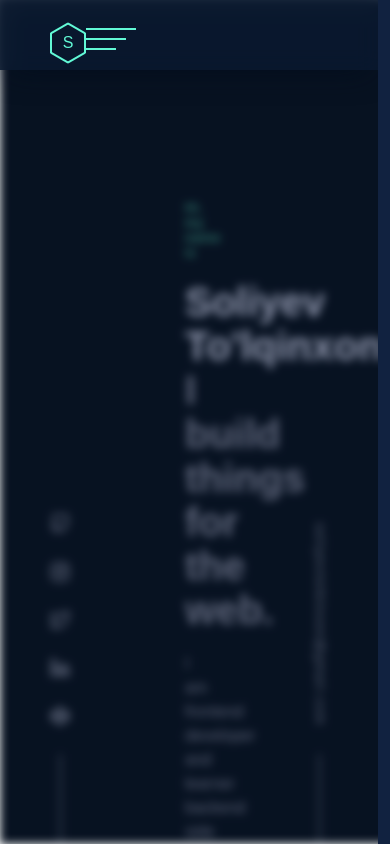
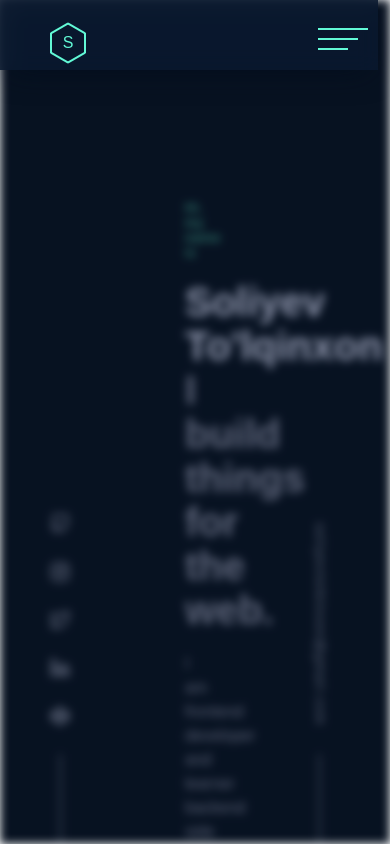
Before and after one commit to Tolkinxon/my-partfolio, a Next.js app: page / in a window 390 px wide. Built offline with nearby package versions, Linux system fonts and the light colour scheme.

Commit message:
added new styles

```diff
--- a/styles/navbar.module.css
+++ b/styles/navbar.module.css
@@ -91,6 +91,8 @@
 /*  HIDING SELECTS SIDE */
 .hide_selects {
   display: block;
+  position: absolute;
+  right: 10px;
 }
 
 .hide_selects > div:nth-child(1) {
@@ -124,7 +126,7 @@
   .selects_wrapper {
     position: absolute;
     top: 0px;
-    right: -50vw;
+    right: -60vw;
     width: 100vw;
     height: 100vh;
     display: flex;
```
